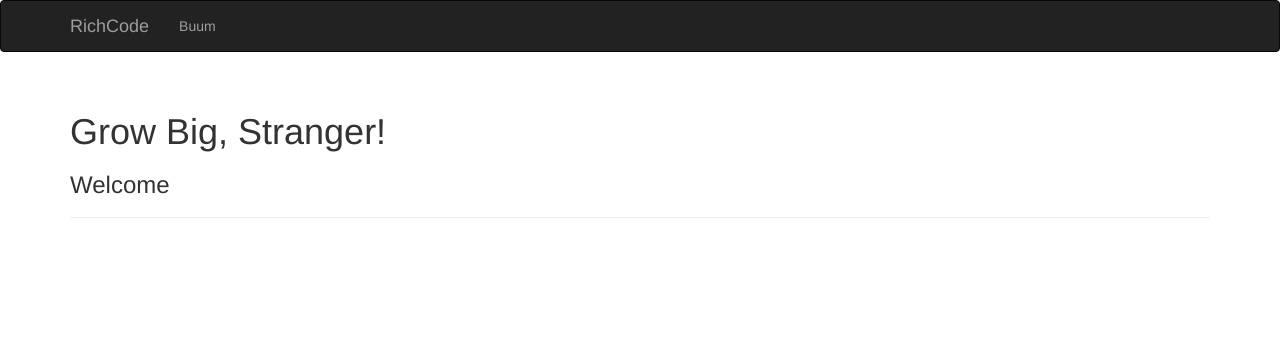
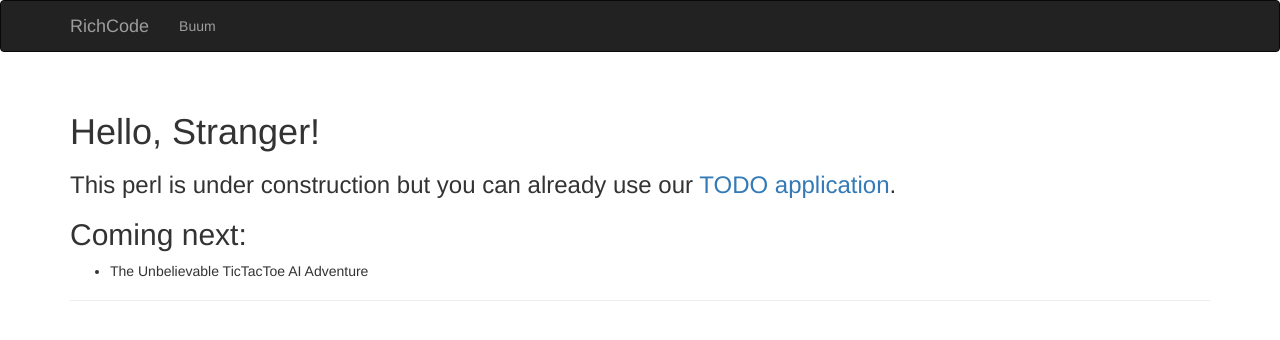
Before and after one commit to RichStone/richpy, a Flask app: page / in a window 1280 px wide. Shown: the top 340 px of the page. Run offline with Flask 2, Linux system fonts and the light colour scheme; some libraries are stand-ins or nearby versions.

Commit message:
adjust to PEP8 stye norms

```diff
--- a/app/auth/views.py
+++ b/app/auth/views.py
@@ -3,6 +3,7 @@ from flask_login import login_user, logout_user, login_required
 from . import auth
 from ..models import User
 from .forms import LoginForm
+
 
 @auth.route('/login', methods=['GET', 'POST'])
 def login():
@@ -13,8 +14,8 @@ def login():
             login_user(user, form.remember_me.data)
             return redirect(request.args.get('next') or url_for('main.index'))
         flash('Invalid username or password.')
-    form='asfdasdf'
     return render_template('auth/login.html', form=form)
+
 
 @auth.route('/logout')
 @login_required
--- a/app/email.py
+++ b/app/email.py
@@ -8,6 +8,7 @@ def send_async_email(app, msg):
     with app.app_context():
         mail.send(msg)
 
+
 def send_email(to, subject, template, **kwargs):
     app = current_app._get_current_object()
     msg = Message(app.config['FLASKY_MAIL_SUBJECT_PREFIX'] + ' ' + subject,
--- a/app/main/errors.py
+++ b/app/main/errors.py
@@ -1,10 +1,12 @@
 from flask import render_template
 from . import main
+
 
 @main.app_errorhandler(404)
 def page_not_found(e):
     return render_template('404.html'), 404
 
+
 @main.app_errorhandler(500)
 def internal_server_error(e):
     return render_template('500.html'), 500
--- a/app/models.py
+++ b/app/models.py
@@ -13,6 +13,7 @@ class Role(db.Model):
         return '<Role %r>' % self.name
 
     users = db.relationship('User', backref='role', lazy='dynamic')
+
 
 class User(UserMixin, db.Model):
     __tablename__ = 'users'
@@ -36,6 +37,7 @@ class User(UserMixin, db.Model):
     def verify_password(self, password):
         return check_password_hash(self.password_hash, password)
 
+
 @login_manager.user_loader
 def load_user(user_id):
     return User.query.get(int(user_id))
--- a/app/templates/index.html
+++ b/app/templates/index.html
@@ -5,9 +5,16 @@
 
 {% block page_content %}
 <div class="page-header">
-    <h1>Grow Big, {% if name %}{{ name }}{% else %}Stranger!{% endif %}</h1>
+    <h1>Hello, {% if name %}{{ name }}{% else %}Stranger!{% endif %}</h1>
     {% if not known %}
-    <h3>Welcome</h3>
+        <h3>
+            This perl is under construction but you can already use
+            our <a href="{{ url_for('todo.workspace') }}">TODO application</a>.
+        </h3>
+        <h2>Coming next:</h2>
+        <ul>
+        <li>The Unbelievable TicTacToe AI Adventure</li>
+        </ul>
     {% else %}
     <h3>Nice to see you again!</h3>
     {% endif %}
```
